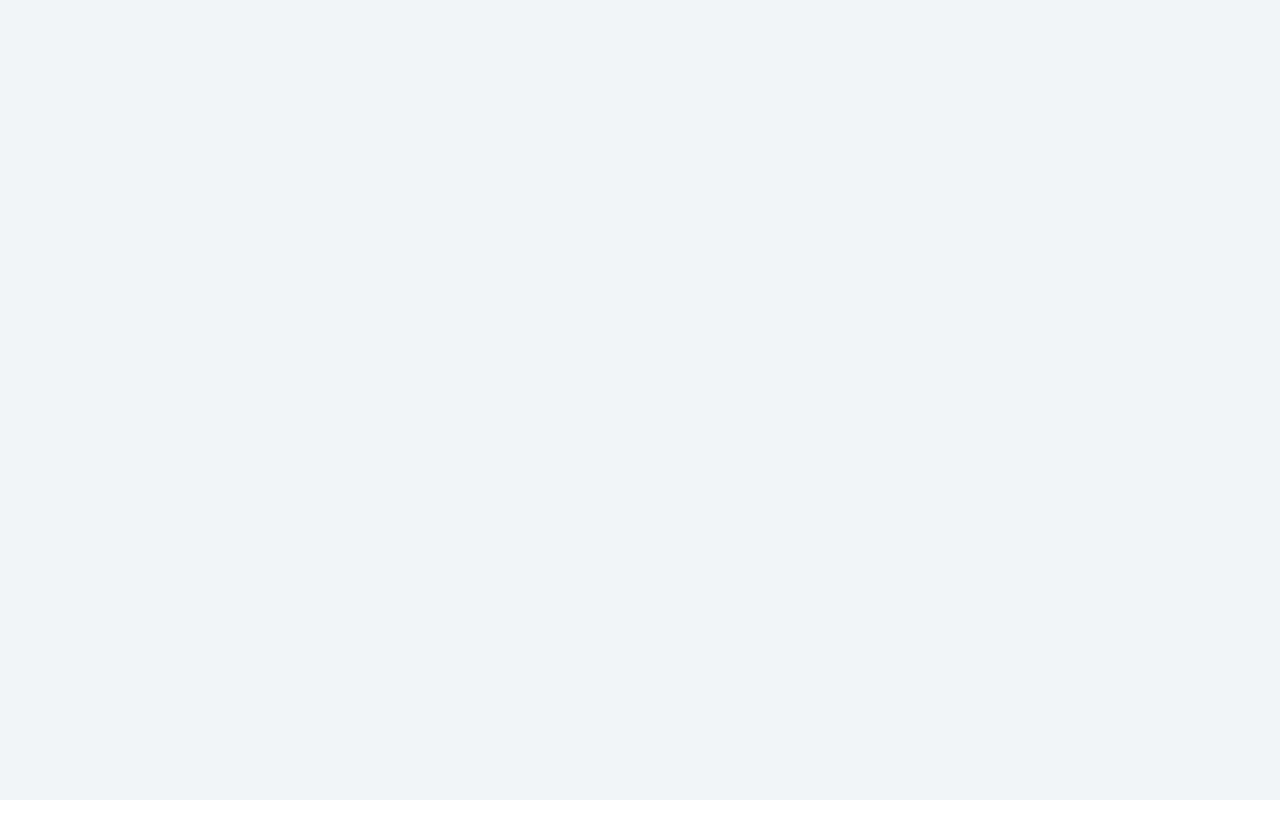
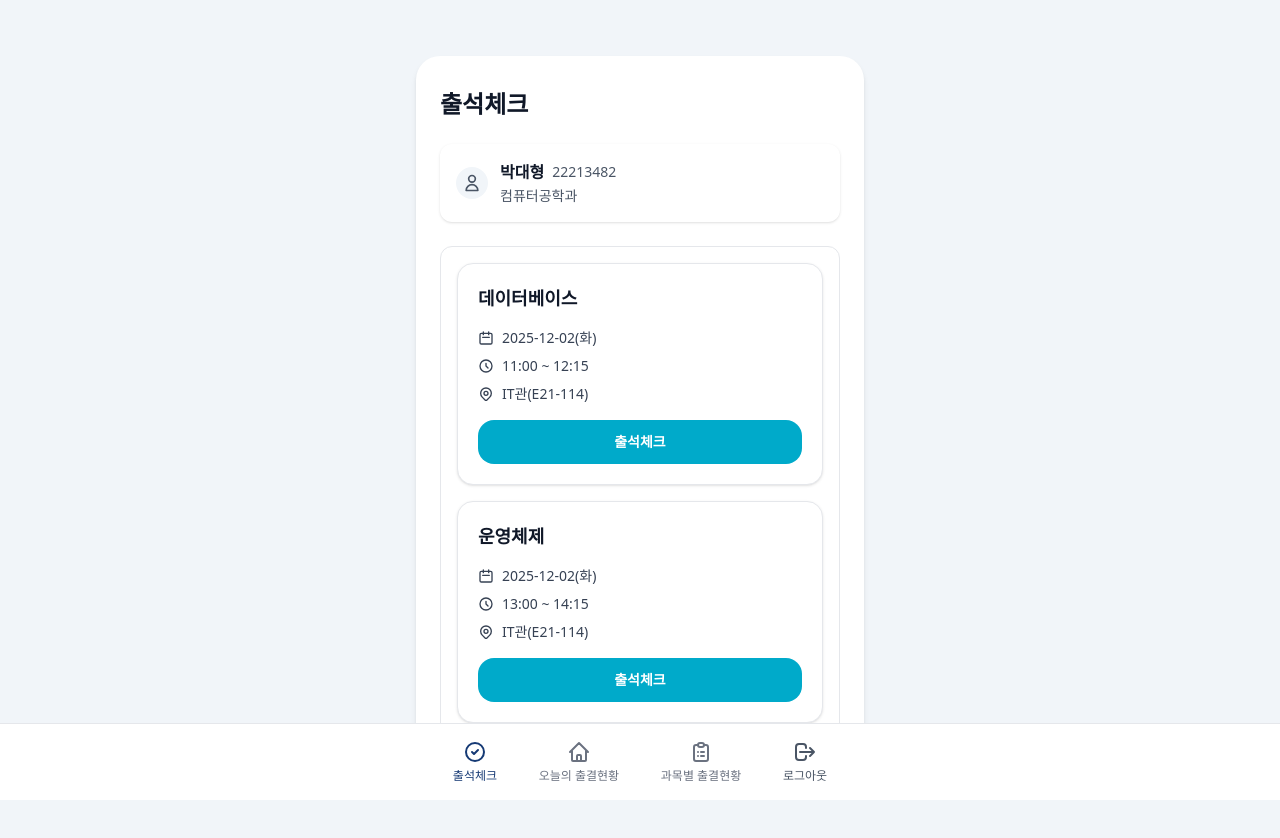
Before and after one commit to d4eh0/Cloud-TermProject, a React app in the folder frontend/: page /attendance in a window 1280 px wide. Shown: the top 838 px of the page. Before the commit the page ends 800 px from the top, so only its background shows below. Built offline with nearby package versions, Linux system fonts and the light colour scheme; the HTML template or start-up script is replaced by a standard one.

Commit message:
feat: 출석 메인페이지 구현 및 라우팅 수정

```diff
--- a/frontend/src/components/common/BottomNavigation.jsx
+++ b/frontend/src/components/common/BottomNavigation.jsx
@@ -12,13 +12,14 @@ function BottomNavigation() {
     <nav className="fixed bottom-0 left-0 right-0 bg-white border-t border-gray-200">
       <div className="max-w-md mx-auto px-4 py-2">
         <div className="flex justify-around items-center">
-          {/* 로그아웃 */}
+          {/* 출석체크 */}
           <button
-            onClick={() => navigate('/login')}
+            onClick={() => navigate('/attendance')}
             className="flex flex-col items-center gap-1 py-2"
           >
             <svg
-              className="w-6 h-6 text-gray-600"
+              className="w-6 h-6"
+              style={{ color: isActive('/attendance') ? activeColor : inactiveColor }}
               fill="none"
               stroke="currentColor"
               viewBox="0 0 24 24"
@@ -27,10 +28,15 @@ function BottomNavigation() {
                 strokeLinecap="round"
                 strokeLinejoin="round"
                 strokeWidth={2}
-                d="M17 16l4-4m0 0l-4-4m4 4H7m6 4v1a3 3 0 01-3 3H6a3 3 0 01-3-3V7a3 3 0 013-3h4a3 3 0 013 3v1"
+                d="M9 12l2 2 4-4m6 2a9 9 0 11-18 0 9 9 0 0118 0z"
               />
             </svg>
-            <span className="text-xs text-gray-600">로그아웃</span>
+            <span
+              className="text-xs"
+              style={{ color: isActive('/attendance') ? activeColor : inactiveColor }}
+            >
+              출석체크
+            </span>
           </button>
 
           {/* 오늘의 출결현황 */}
@@ -86,6 +92,27 @@ function BottomNavigation() {
               과목별 출결현황
             </span>
           </button>
+
+          {/* 로그아웃 */}
+          <button
+            onClick={() => navigate('/login')}
+            className="flex flex-col items-center gap-1 py-2"
+          >
+            <svg
+              className="w-6 h-6 text-gray-600"
+              fill="none"
+              stroke="currentColor"
+              viewBox="0 0 24 24"
+            >
+              <path
+                strokeLinecap="round"
+                strokeLinejoin="round"
+                strokeWidth={2}
+                d="M17 16l4-4m0 0l-4-4m4 4H7m6 4v1a3 3 0 01-3 3H6a3 3 0 01-3-3V7a3 3 0 013-3h4a3 3 0 013 3v1"
+              />
+            </svg>
+            <span className="text-xs text-gray-600">로그아웃</span>
+          </button>
         </div>
       </div>
     </nav>
--- a/frontend/src/pages/AttendancePage.jsx
+++ b/frontend/src/pages/AttendancePage.jsx
@@ -1,5 +1,182 @@
+import { useState } from 'react'
+import { useNavigate } from 'react-router-dom'
+import BottomNavigation from '../components/common/BottomNavigation'
+import StudentProfile from '../components/common/StudentProfile'
+
 function AttendancePage() {
-  return null
+  const navigate = useNavigate()
+
+  // Mock 학생 정보
+  const studentInfo = {
+    name: '박대형',
+    department: '컴퓨터공학과',
+    studentId: '22213482',
+  }
+
+  // Mock 오늘의 수업 목록 (출석 가능한 수업만)
+  const todayLectures = [
+    {
+      id: 1,
+      courseName: '데이터베이스',
+      date: '2025-12-02(화)',
+      time: '11:00 ~ 12:15',
+      location: 'IT관(E21-114)',
+      canCheckIn: true, // 출석 가능 여부
+    },
+    {
+      id: 2,
+      courseName: '운영체제',
+      date: '2025-12-02(화)',
+      time: '13:00 ~ 14:15',
+      location: 'IT관(E21-114)',
+      canCheckIn: true,
+    },
+    {
+      id: 3,
+      courseName: '컴퓨터구조',
+      date: '2025-12-02(화)',
+      time: '13:00 ~ 14:15',
+      location: 'IT관(E21-114)',
+      canCheckIn: false, // 출석 불가능 (시간 지남 등)
+    },
+    {
+      id: 4,
+      courseName: '클라우드컴퓨팅',
+      date: '2025-12-02(화)',
+      time: '15:00 ~ 16:15',
+      location: 'IT관(E21-114)',
+      canCheckIn: true,
+    },
+  ]
+
+  const handleCheckIn = async (lecture) => {
+    // TODO: 출석 체크 로직 (로딩 모달 띄우고 성공 시 /attendance/today로 이동)
+    // 일단은 버튼만 구성
+    console.log('출석 체크:', lecture)
+  }
+
+  return (
+    <div className="min-h-screen bg-slate-100 flex flex-col">
+      {/* 메인 콘텐츠 */}
+      <main className="flex-1 flex justify-center px-4 py-6 pb-24">
+        <div className="w-full max-w-md">
+          {/* 메인 카드 */}
+          <div className="bg-white rounded-3xl shadow-md px-6 py-8">
+            {/* 페이지 제목 */}
+            <h1 className="text-2xl font-bold text-gray-900 mb-6">출석체크</h1>
+
+            {/* 학생 정보 섹션 */}
+            <StudentProfile studentInfo={studentInfo} />
+
+            {/* 오늘의 수업 목록 (스크롤 가능) */}
+            <div
+              className="max-h-[500px] overflow-y-scroll border border-gray-200 rounded-xl p-4 space-y-4"
+              style={{
+                scrollbarWidth: 'thin',
+                scrollbarColor: 'rgb(157, 157, 156) rgb(243, 244, 246)',
+              }}
+            >
+            {todayLectures.map((lecture) => (
+              <div
+                key={lecture.id}
+                className="bg-white rounded-2xl shadow border border-gray-200 p-5"
+              >
+                {/* 과목명 */}
+                <h2 className="text-lg font-bold text-gray-900 mb-4">
+                  {lecture.courseName}
+                </h2>
+
+                {/* 과목 정보 */}
+                <div className="space-y-2 mb-4">
+                  <div className="flex items-center gap-2 text-sm text-gray-700">
+                    <svg
+                      className="w-4 h-4"
+                      fill="none"
+                      stroke="currentColor"
+                      viewBox="0 0 24 24"
+                    >
+                      <path
+                        strokeLinecap="round"
+                        strokeLinejoin="round"
+                        strokeWidth={2}
+                        d="M8 7V3m8 4V3m-9 8h10M5 21h14a2 2 0 002-2V7a2 2 0 00-2-2H5a2 2 0 00-2 2v12a2 2 0 002 2z"
+                      />
+                    </svg>
+                    <span>{lecture.date}</span>
+                  </div>
+                  <div className="flex items-center gap-2 text-sm text-gray-700">
+                    <svg
+                      className="w-4 h-4"
+                      fill="none"
+                      stroke="currentColor"
+                      viewBox="0 0 24 24"
+                    >
+                      <path
+                        strokeLinecap="round"
+                        strokeLinejoin="round"
+                        strokeWidth={2}
+                        d="M12 8v4l3 3m6-3a9 9 0 11-18 0 9 9 0 0118 0z"
+                      />
+                    </svg>
+                    <span>{lecture.time}</span>
+                  </div>
+                  <div className="flex items-center gap-2 text-sm text-gray-700">
+                    <svg
+                      className="w-4 h-4"
+                      fill="none"
+                      stroke="currentColor"
+                      viewBox="0 0 24 24"
+                    >
+                      <path
+                        strokeLinecap="round"
+                        strokeLinejoin="round"
+                        strokeWidth={2}
+                        d="M17.657 16.657L13.414 20.9a1.998 1.998 0 01-2.827 0l-4.244-4.243a8 8 0 1111.314 0z"
+                      />
+                      <path
+                        strokeLinecap="round"
+                        strokeLinejoin="round"
+                        strokeWidth={2}
+                        d="M15 11a3 3 0 11-6 0 3 3 0 016 0z"
+                      />
+                    </svg>
+                    <span>{lecture.location}</span>
+                  </div>
+                </div>
+
+                {/* 출석체크 버튼 */}
+                <button
+                  onClick={() => handleCheckIn(lecture)}
+                  disabled={!lecture.canCheckIn}
+                  className="w-full rounded-2xl py-3 px-4 font-semibold text-sm flex items-center justify-center gap-2 transition-colors disabled:opacity-50 disabled:cursor-not-allowed"
+                  style={{
+                    backgroundColor: lecture.canCheckIn ? 'rgb(0, 170, 202)' : 'rgb(157, 157, 156)',
+                    color: 'white',
+                  }}
+                  onMouseEnter={(e) => {
+                    if (lecture.canCheckIn) {
+                      e.target.style.backgroundColor = 'rgb(21, 57, 116)' // YU Blue
+                    }
+                  }}
+                  onMouseLeave={(e) => {
+                    if (lecture.canCheckIn) {
+                      e.target.style.backgroundColor = 'rgb(0, 170, 202)' // YU Sky Blue
+                    }
+                  }}
+                >
+                  <span>{lecture.canCheckIn ? '출석체크' : '출석 불가'}</span>
+                </button>
+              </div>
+            ))}
+            </div>
+          </div>
+        </div>
+      </main>
+
+      {/* 하단 네비게이션 바 */}
+      <BottomNavigation />
+    </div>
+  )
 }
 
 export default AttendancePage
--- a/frontend/src/pages/LoginPage.jsx
+++ b/frontend/src/pages/LoginPage.jsx
@@ -22,8 +22,8 @@ function LoginPage() {
       // TODO: 실제 Spring Boot 로그인 API 연동
       await new Promise((resolve) => setTimeout(resolve, 600))
 
-      // 로그인 성공 시 학생 메인으로 이동
-      navigate('/attendance/today')
+      // 로그인 성공 시 출석체크 페이지로 이동
+      navigate('/attendance')
     } catch (err) {
       setError('로그인에 실패했습니다. 다시 시도해주세요.')
     } finally {
```
